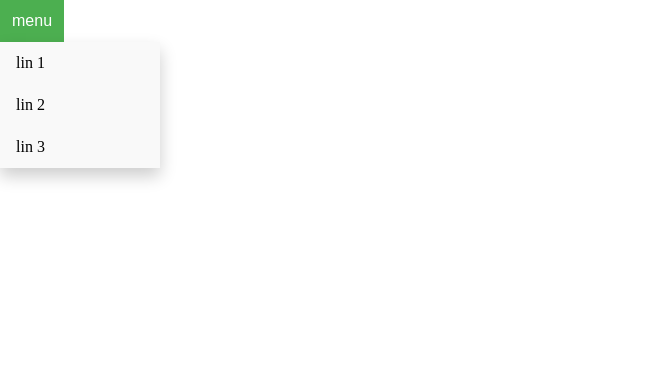
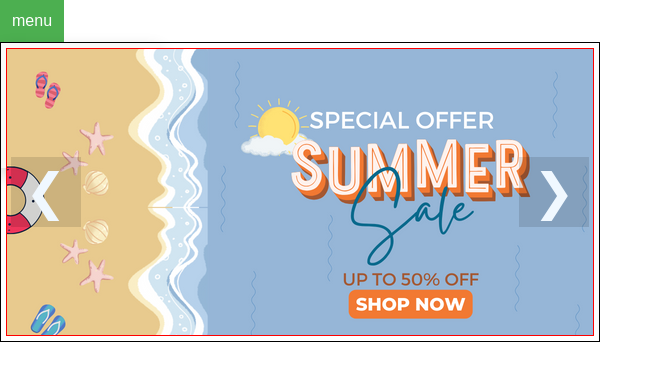
Before and after one commit to MyGitHub05/dropdown-, a website built with webpack: page src/template.html in a window 1280 px wide. Shown: the whole page, without its empty margins (0-663 px from the left). Built offline with nearby package versions, Linux system fonts and the light colour scheme.

Commit message:
carousel

```diff
--- a/package.json
+++ b/package.json
@@ -12,6 +12,8 @@
   "license": "ISC",
   "devDependencies": {
     "css-loader": "^7.1.2",
+    "file-loader": "^6.2.0",
+    "html-loader": "^5.0.0",
     "html-webpack-plugin": "^5.6.0",
     "style-loader": "^4.0.0",
     "webpack": "^5.91.0",
--- a/src/index.js
+++ b/src/index.js
@@ -1,8 +1,23 @@
-import "./styles/style.css";
-import { displayDropDown } from "./util/MouseoverMouseout";
+import "./styles/dropdown.css";
+import "./styles/carousel.css";
+import { displayDropDown } from "./util/dropdownControl";
+import { carouselControl } from "./util/carouselControl";
+
 document.addEventListener("DOMContentLoaded", () => {
+  const carouselController = carouselControl();
   const menuBtn = document.querySelector(".menuBtn");
   const ul = document.querySelector(".dropDown-content");
+  const prevBtn = document.querySelector(".prev");
+  const nextBtn = document.querySelector(".next");
+
+  prevBtn.addEventListener("click", () => {
+    carouselController.prev();
+  });
+
+  nextBtn.addEventListener("click", () => {
+    carouselController.next();
+  });
 
   displayDropDown(menuBtn, ul);
+  carouselController.rotate();
 });
--- /dev/null
+++ b/src/styles/carousel.css
@@ -0,0 +1,51 @@
+.carousel {
+  border: 1px solid;
+  height: 300px;
+  width: 600px;
+  padding: 5px;
+  overflow: hidden;
+  position: relative;
+}
+
+.images {
+  display: none;
+  border: 1px solid red;
+  height: 100%;
+  width: 100%;
+
+  object-fit: cover;
+  overflow: hidden;
+}
+
+.carouselBtn {
+  position: absolute;
+  z-index: 100;
+  height: 70px;
+  width: 70px;
+  top: 50%;
+  transform: translateY(-50%);
+  font-size: 50px;
+  color: aliceblue;
+  background-color: hsla(0, 0%, 0%, 0.123);
+  border: none;
+  cursor: pointer;
+  transition: 0.2s ease-in-out;
+}
+.carouselBtn:hover {
+  background-color: hsla(0, 0%, 0%, 0.369);
+}
+.carouselBtn:active {
+  background-color: hsla(0, 0%, 0%, 0.123);
+}
+
+.prev {
+  left: 10px;
+}
+
+.next {
+  right: 10px;
+}
+
+.display {
+  display: block;
+}
--- a/src/template.html
+++ b/src/template.html
@@ -14,5 +14,17 @@
         <a href="#">lin 3</a>
       </div>
     </div>
+
+    <div class="carousel">
+      <div class="images">
+        <img src="../src/img/one.png" alt="img1" />
+      </div>
+      <div class="images">
+        <img src="../src/img/two.png" alt="img2" />
+      </div>
+      <div class="images"><img src="../src/img/three.png" alt="img3" /></div>
+      <button class="carouselBtn prev">&#10094;</button>
+      <button class="carouselBtn next">&#10095;</button>
+    </div>
   </body>
 </html>
--- /dev/null
+++ b/src/util/carouselControl.js
@@ -0,0 +1,36 @@
+export function carouselControl() {
+  //global
+  let currentIndex = 0;
+  let slides = document.querySelectorAll(".images");
+  let lastIndex = slides.length - 1;
+
+  const rotate = () => {
+    setInterval(() => {
+      slides[currentIndex].classList.remove("display");
+
+      // Update currentIndex and lastIndex
+      lastIndex = currentIndex;
+      currentIndex = (currentIndex + 1) % slides.length;
+
+      slides[currentIndex].classList.add("display");
+    }, 5000);
+  };
+
+  const prev = () => {
+    lastIndex = currentIndex;
+    currentIndex = (currentIndex - 1 + slides.length) % slides.length;
+
+    slides[lastIndex].classList.remove("display");
+    slides[currentIndex].classList.add("display");
+  };
+
+  const next = () => {
+    lastIndex = currentIndex;
+    currentIndex = (currentIndex + 1 + slides.length) % slides.length;
+
+    slides[lastIndex].classList.remove("display");
+    slides[currentIndex].classList.add("display");
+  };
+
+  return { rotate, prev, next };
+}
--- a/webpack.common.js
+++ b/webpack.common.js
@@ -22,6 +22,11 @@ module.exports = {
         test: /\.css$/i,
         use: ["style-loader", "css-loader"],
       },
+      {
+        // HTML LOADER
+        test: /\.html$/,
+        loader: "html-loader",
+      },
     ],
   },
 };
```
Also changed, not shown: src/img/one.png (added), src/img/three.png (added), src/img/two.png (added), src/styles/dropdown.css (renamed from src/styles/style.css), src/util/dropdownControl.js (renamed from src/util/MouseoverMouseout.js), 1 other file.
